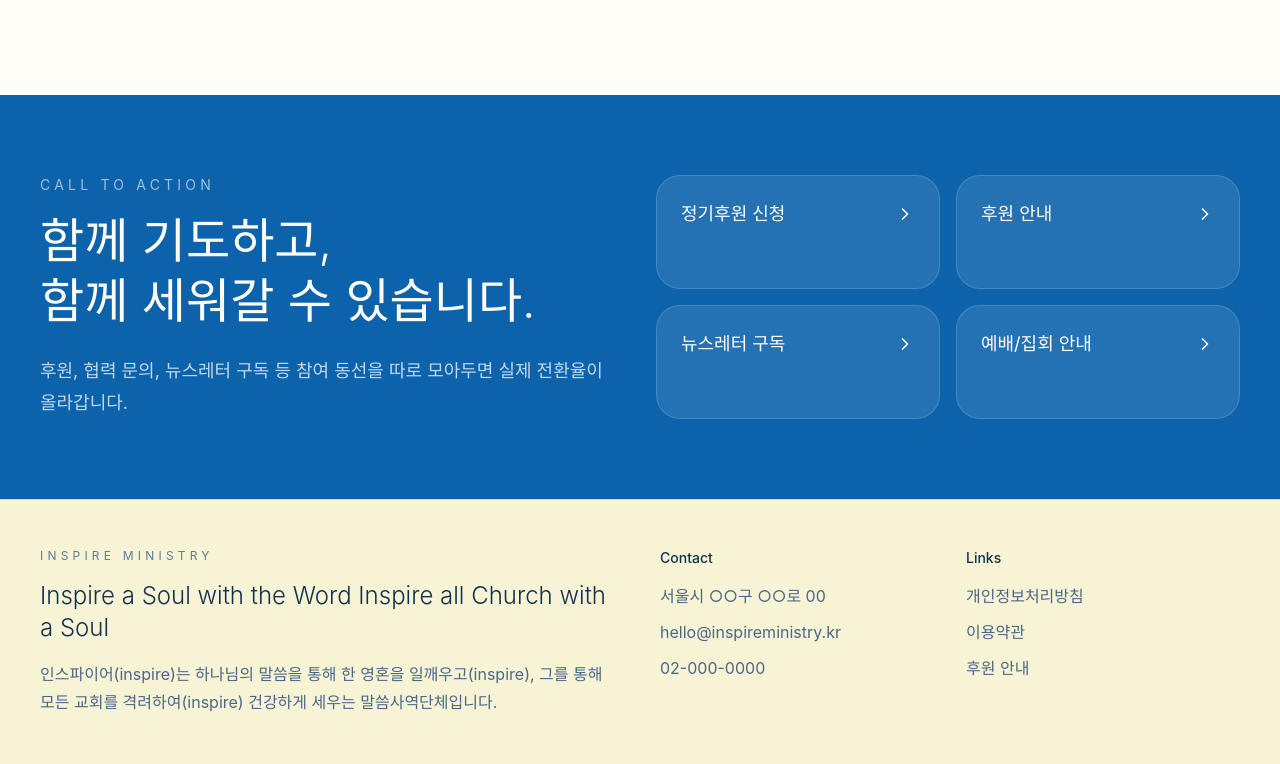
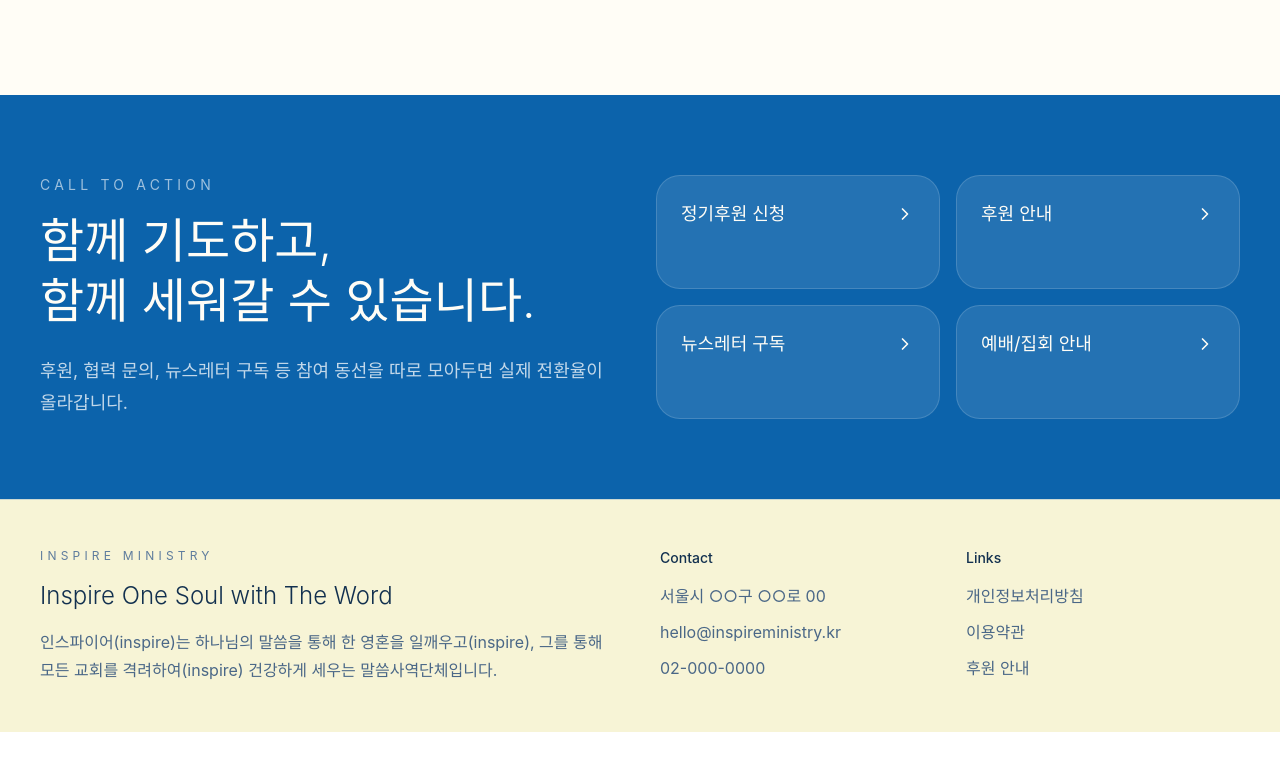
Before and after one commit to haewanp/inspire-website, a React (Vite) app: page / in a window 1280 px wide. Shown: the part 2132-2896 px from the top of the page. After the commit the page ends 2864 px from the top, so only its background shows below. Built offline with nearby package versions, Linux system fonts and the light colour scheme.

Commit message:
Update App.tsx

```diff
--- a/src/App.tsx
+++ b/src/App.tsx
@@ -398,7 +398,7 @@ function SiteFooter() {
       <div className="mx-auto grid max-w-7xl gap-10 px-6 py-12 lg:grid-cols-[1fr_1fr] lg:px-10">
         <div>
           <p className="text-xs uppercase tracking-[0.35em] text-[#5E7C9D]">Inspire Ministry</p>
-          <h4 className="mt-4 text-2xl font-light">Inspire a Soul with the Word Inspire all Church with a Soul</h4>
+          <h4 className="mt-4 text-2xl font-light">Inspire One Soul with The Word</h4>
           <p className="mt-4 max-w-xl leading-7 text-[#4A6787]">
             인스파이어(inspire)는 하나님의 말씀을 통해 한 영혼을 일깨우고(inspire), 그를 통해 모든 교회를 격려하여(inspire) 건강하게 세우는 말씀사역단체입니다.
           </p>
@@ -779,7 +779,7 @@ function ForAllChurchPage({ ...headerProps }: Omit<HeaderProps, "showHero">) {
         <section ref={registerRef("mission-support")}>
           <SplitSection
             id="mission-support"
-            eyebrow="Support Ministry"
+            eyebrow="Youth Community"
             title={
               <>
                 청년목회자, 청년선교사를 위한
```
